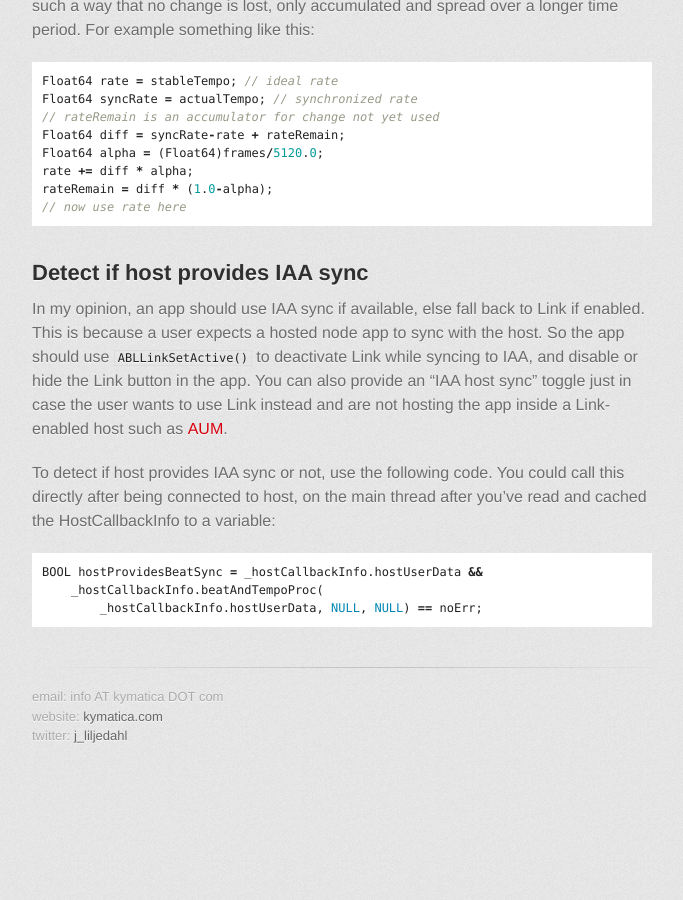
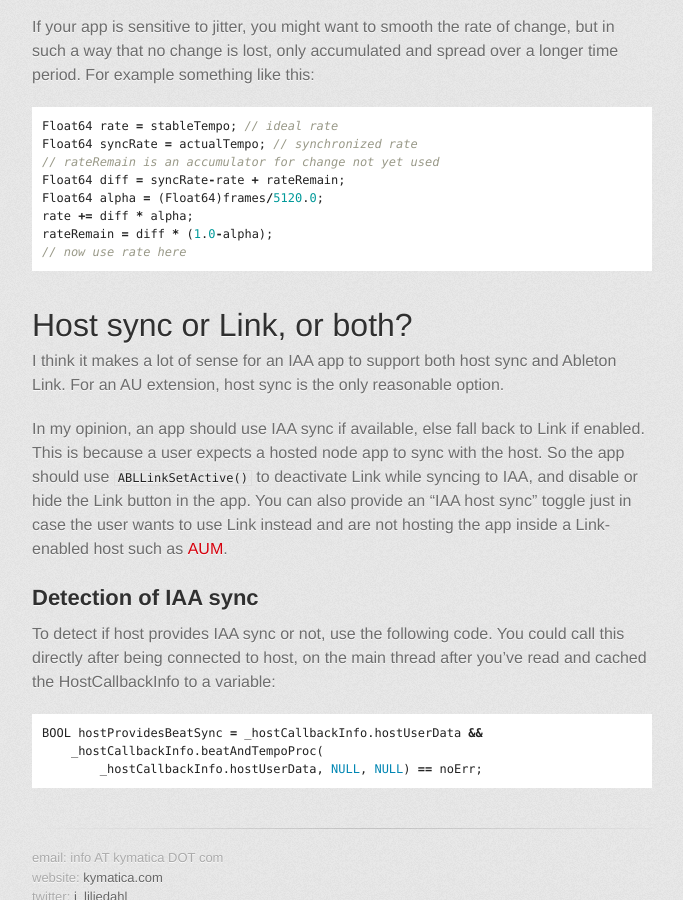
Before and after one commit to lijon/lijon.github.io, a Jekyll site: the page built from ios_audio_sync.md, in a window 1280 px wide and 900 px high, scrolled down 5374 px. Shown: the whole window, without its empty margins (298-981 px from the left). Built offline with Jekyll 4.4.1, drawn with Linux system fonts in a browser that asks for light colours; some web fonts are replaced; comment, search, counter and statistics services are not loaded; before the commit the page ends 6228 px from its top, so only the background shows below that; some of the changed text lies outside the part shown.

Commit message:
Tweaked headings

````diff
--- a/ios_audio_sync.md
+++ b/ios_audio_sync.md
@@ -14,7 +14,7 @@ From a users point of view, those two technologies serve quite different purpose
 Implementing the basic sync mechanism for these two are actually quite similar, however.
 The idea is that in each render buffer, you check where you *should be* at the end of this buffer, or actually where you should be at the first sample of the *next* buffer.
 
-## Ableton Link
+# Ableton Link
 
 At the top of your render callback, you call `ABLLinkBeatTimeAtHostTime()`, passing it the mHostTime that was passed in your render callbacks timestamp argument. But first, you must add the buffer duration in host ticks as well as the device output latency, plus any additional delay you’re adding to your audio.
 
@@ -26,7 +26,7 @@ If you need to, you can calculate the exact tempo for the current buffer by chec
 
 Link also provides functions to get and set the session tempo, setting the sync quantum, and more. See [ableton.github.io/linkkit](http://ableton.github.io/linkkit) for full API documentation.
 
-## Host sync
+# Host sync
 
 Host sync is done through a set of callbacks contained in a HostCallbackInfo struct, that you retrieve from the host when connected and cache in a variable that is safe to access from the audio thread.
 
@@ -42,7 +42,7 @@ AudioUnitGetProperty(_audioUnit,
 
 The two important callbacks in the HostCallbackInfo struct are `beatAndTempoProc` and `transportStateProc2`.
 
-### Beat time clock
+## Beat time clock
 
 At the start of each render cycle, call the `beatAndTempoProc()` callback. You must call this in the render callback (audio thread), not the main thread!
 
@@ -69,7 +69,7 @@ My mixer and host app [AUM](http://kymatica.com/aum) as of version 1.0 sends a f
 
 However, even with a stable tempo, nodes must be able to handle jitter in the beat time. The guessed beat time for end of buffer will not always align with the reported beat time you get during the next render cycle. More on this later in this document.
 
-### Transport state
+## Transport state
 
 Host sync has transport state that lets the node/plugin know if the transport is playing and if it's recording, as well as some more esoteric information that we won't focus on here.
 
@@ -93,7 +93,7 @@ if (_hostCallbackInfo.hostUserData) {
 }
 ```
 
-### Starting at negative beat time
+## Starting at negative beat time
 
 When the buffer comes where state changes to playing, the beat time for the start of the buffer might very well be negative! This could happen if the host has pre-roll, or if it's syncing to Link and waiting for sync quantum phase. In those situations, the exact beat time 0 will not be at the start of the buffer, but somewhere in the middle of it.
 
@@ -101,7 +101,7 @@ A node or plugin must be careful and calculate the frame offset where the first
 
 There might also be multiple buffers with negative beat time before the buffer containing the start beat frame comes. So, it's important that a node must treat negative beat time to mean "just sit and wait until time 0".
 
-### Transport panel
+## Transport panel
 
 It's nice for an IAA node app to display a transport control panel and the current time for its host. To get the current state, just use the `transportStateProc2` again, now passing in some more variables that we are interested in:
 
@@ -187,9 +187,13 @@ rateRemain = diff * (1.0-alpha);
 // now use rate here
 ```
 
-## Detect if host provides IAA sync
+# Host sync or Link, or both?
+
+I think it makes a lot of sense for an IAA app to support both host sync and Ableton Link. For an AU extension, host sync is the only reasonable option.
 
 In my opinion, an app should use IAA sync if available, else fall back to Link if enabled. This is because a user expects a hosted node app to sync with the host. So the app should use `ABLLinkSetActive()` to deactivate Link while syncing to IAA, and disable or hide the Link button in the app. You can also provide an "IAA host sync" toggle just in case the user wants to use Link instead and are not hosting the app inside a Link-enabled host such as [AUM](http://kymatica.com/aum).
+
+## Detection of IAA sync
 
 To detect if host provides IAA sync or not, use the following code. You could call this directly after being connected to host, on the main thread after you've read and cached the HostCallbackInfo to a variable:
 
````
Also changed, not shown: other parts of ios_audio_sync.md (+2 -2 lines).
